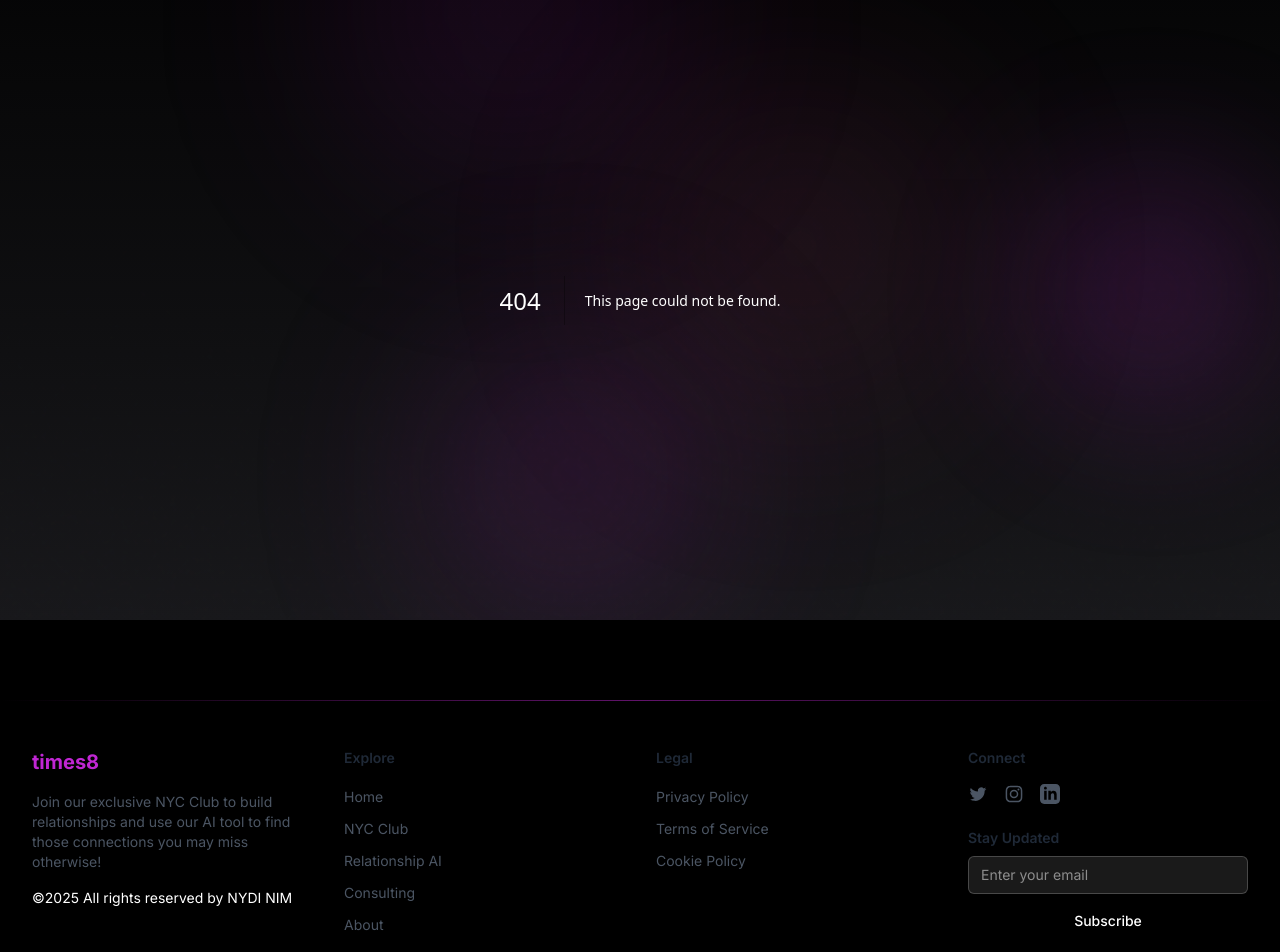
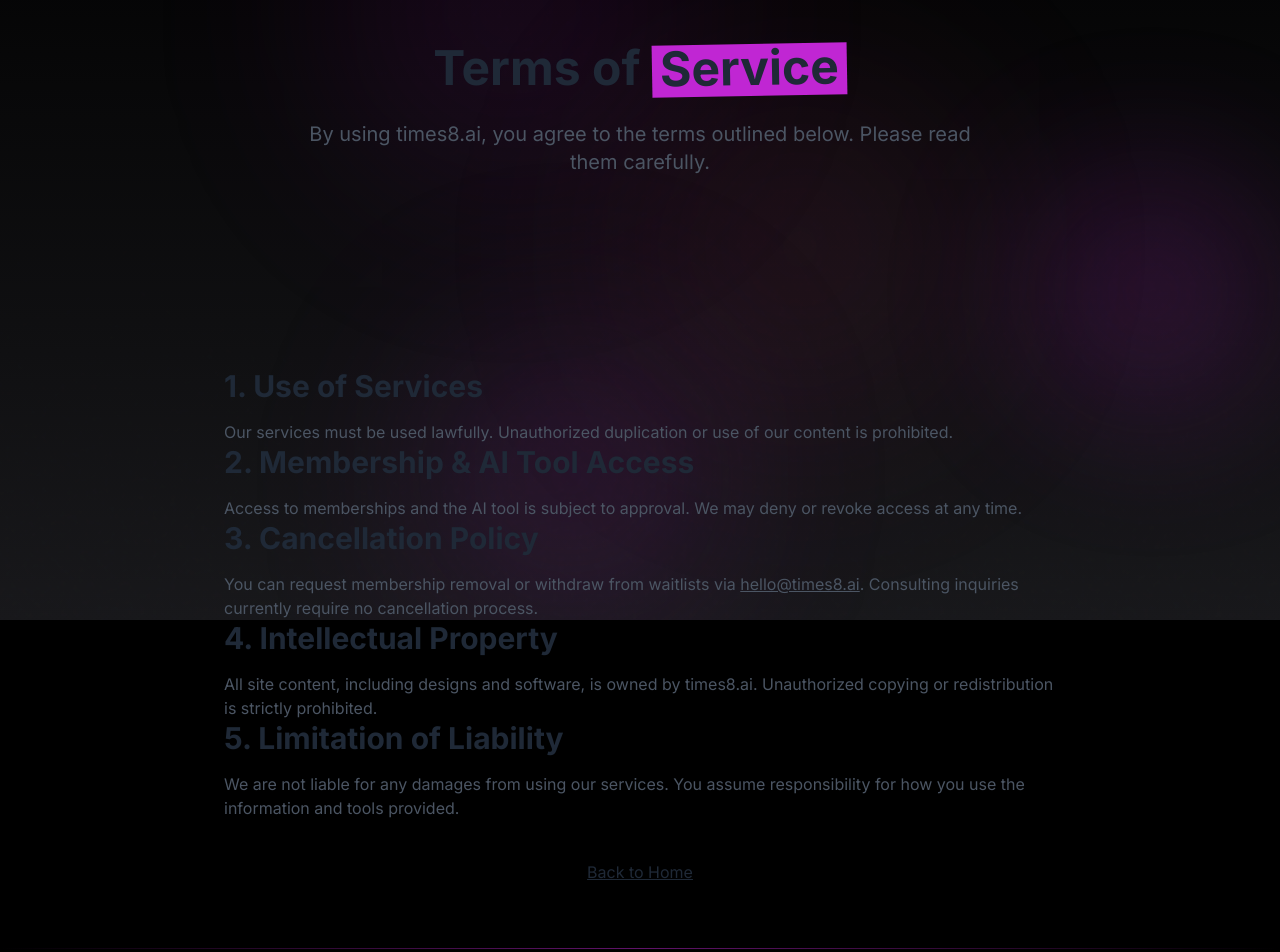
Before and after one commit to frederikeff/times8-landing, a Next.js app: page /terms in a window 1280 px wide. Before the commit this address had no page. Shown: the part 180-1132 px from the top of the page. Built offline with nearby package versions, Linux system fonts and the light colour scheme.

Commit message:
footer updates, testing and co

```diff
--- /dev/null
+++ b/src/app/cookies/page.tsx
@@ -0,0 +1,55 @@
+"use client";
+
+import React from 'react';
+import Link from 'next/link';
+
+export default function CookiePolicy() {
+  return (
+    <>
+      {/* Hero Section */}
+      <section className="pt-28 pb-16 md:pt-36 md:pb-20">
+        <div className="container">
+          <div className="text-center mb-12 max-w-4xl mx-auto">
+            <h1 className="text-4xl md:text-5xl font-bold mb-6 leading-tight text-adaptive">
+              Cookie <span className="bg-times8-purple px-2 pb-1 transform -rotate-1 inline-block">Policy</span>
+            </h1>
+            <p className="text-adaptive-secondary text-lg md:text-xl max-w-2xl mx-auto">
+              Understand how and why times8.ai uses cookies to enhance your browsing experience.
+            </p>
+          </div>
+        </div>
+      </section>
+
+      {/* Cookie Details */}
+      <section className="py-12 md:py-16">
+        <div className="container max-w-4xl mx-auto">
+          <div className="prose prose-lg dark:prose-invert max-w-none">
+            <h2 className="text-3xl font-bold mb-4 text-adaptive">1. What Are Cookies?</h2>
+            <p className="text-adaptive-secondary">
+              Cookies are small data files stored on your device to improve website functionality and track usage analytics.
+            </p>
+
+            <h2 className="text-3xl font-bold mb-4 text-adaptive">2. How We Use Cookies</h2>
+            <p className="text-adaptive-secondary">
+              We use essential cookies to ensure website functionality. Future analytics tools (e.g., Google Analytics) may require user consent via a cookie banner.
+            </p>
+
+            <h2 className="text-3xl font-bold mb-4 text-adaptive">3. Managing Cookies</h2>
+            <p className="text-adaptive-secondary">
+              You can manage or disable cookies through browser settings. Note that disabling essential cookies may affect website performance.
+            </p>
+
+            <h2 className="text-3xl font-bold mb-4 text-adaptive">4. Policy Updates</h2>
+            <p className="text-adaptive-secondary">
+              We will update this policy as new cookie technologies or tools are introduced.
+            </p>
+          </div>
+
+          <div className="text-center mt-10">
+            <Link href="/" className="underline text-adaptive">Back to Home</Link>
+          </div>
+        </div>
+      </section>
+    </>
+  );
+}
--- a/src/app/layout.tsx
+++ b/src/app/layout.tsx
@@ -16,6 +16,12 @@
 export const metadata: Metadata = {
   title: 'times8 - Your NYC Club + AI Relationship Companion',
   description: 'Join our exclusive NYC Club to build relationships and use our AI tool to find those connections you may miss otherwise!',
+  icons: {
+    // Standard favicon (can be .ico, .png, etc.)
+    icon: '/favicon.ico',
+    // Apple touch icon
+    apple: '/apple-touch-icon.png',
+  }
 };
 
 export default function RootLayout({
--- /dev/null
+++ b/src/app/privacy/page.tsx
@@ -0,0 +1,60 @@
+"use client";
+
+import React from 'react';
+import Link from 'next/link';
+
+export default function PrivacyPolicy() {
+  return (
+    <>
+      {/* Hero Section */}
+      <section className="pt-28 pb-16 md:pt-36 md:pb-20">
+        <div className="container">
+          <div className="text-center mb-12 max-w-4xl mx-auto">
+            <h1 className="text-4xl md:text-5xl font-bold mb-6 leading-tight text-adaptive">
+              Privacy <span className="bg-times8-purple px-2 pb-1 transform -rotate-1 inline-block">Policy</span>
+            </h1>
+            <p className="text-adaptive-secondary text-lg md:text-xl max-w-2xl mx-auto">
+              Learn how times8.ai collects, uses, and protects your personal data while using our services.
+            </p>
+          </div>
+        </div>
+      </section>
+
+      {/* Privacy Details */}
+      <section className="py-12 md:py-16">
+        <div className="container max-w-4xl mx-auto">
+          <div className="prose prose-lg dark:prose-invert max-w-none">
+            <h2 className="text-3xl font-bold mb-4 text-adaptive">1. Information We Collect</h2>
+            <p className="text-adaptive-secondary">
+              We collect your name, email address, personal preferences, and interests through newsletter subscriptions, club membership applications, and AI tool access requests.
+            </p>
+
+            <h2 className="text-3xl font-bold mb-4 text-adaptive">2. How We Use Your Information</h2>
+            <p className="text-adaptive-secondary">
+              Your data is used to send promotional and transactional emails, manage memberships, and process access requests to our services.
+            </p>
+
+            <h2 className="text-3xl font-bold mb-4 text-adaptive">3. Data Sharing</h2>
+            <p className="text-adaptive-secondary">
+              Data is shared exclusively with Resend and Airtable for communication and operational purposes. No additional third-party sharing occurs without your consent.
+            </p>
+
+            <h2 className="text-3xl font-bold mb-4 text-adaptive">4. Data Retention & Your Rights</h2>
+            <p className="text-adaptive-secondary">
+              We retain information as long as our services exist. You may access or request deletion of your data by contacting us at <a href="mailto:hello@times8.ai" className="underline">hello@times8.ai</a>.
+            </p>
+
+            <h2 className="text-3xl font-bold mb-4 text-adaptive">5. Updates</h2>
+            <p className="text-adaptive-secondary">
+              This policy may change over time. Updates will be reflected on this page with a new revision date.
+            </p>
+          </div>
+
+          <div className="text-center mt-10">
+            <Link href="/" className="underline text-adaptive">Back to Home</Link>
+          </div>
+        </div>
+      </section>
+    </>
+  );
+}
--- /dev/null
+++ b/src/app/terms/page.tsx
@@ -0,0 +1,60 @@
+"use client";
+
+import React from 'react';
+import Link from 'next/link';
+
+export default function TermsOfService() {
+  return (
+    <>
+      {/* Hero Section */}
+      <section className="pt-28 pb-16 md:pt-36 md:pb-20">
+        <div className="container">
+          <div className="text-center mb-12 max-w-4xl mx-auto">
+            <h1 className="text-4xl md:text-5xl font-bold mb-6 leading-tight text-adaptive">
+              Terms of <span className="bg-times8-purple px-2 pb-1 transform -rotate-1 inline-block">Service</span>
+            </h1>
+            <p className="text-adaptive-secondary text-lg md:text-xl max-w-2xl mx-auto">
+              By using times8.ai, you agree to the terms outlined below. Please read them carefully.
+            </p>
+          </div>
+        </div>
+      </section>
+
+      {/* Terms Details */}
+      <section className="py-12 md:py-16">
+        <div className="container max-w-4xl mx-auto">
+          <div className="prose prose-lg dark:prose-invert max-w-none">
+            <h2 className="text-3xl font-bold mb-4 text-adaptive">1. Use of Services</h2>
+            <p className="text-adaptive-secondary">
+              Our services must be used lawfully. Unauthorized duplication or use of our content is prohibited.
+            </p>
+
+            <h2 className="text-3xl font-bold mb-4 text-adaptive">2. Membership & AI Tool Access</h2>
+            <p className="text-adaptive-secondary">
+              Access to memberships and the AI tool is subject to approval. We may deny or revoke access at any time.
+            </p>
+
+            <h2 className="text-3xl font-bold mb-4 text-adaptive">3. Cancellation Policy</h2>
+            <p className="text-adaptive-secondary">
+              You can request membership removal or withdraw from waitlists via <a href="mailto:hello@times8.ai" className="underline">hello@times8.ai</a>. Consulting inquiries currently require no cancellation process.
+            </p>
+
+            <h2 className="text-3xl font-bold mb-4 text-adaptive">4. Intellectual Property</h2>
+            <p className="text-adaptive-secondary">
+              All site content, including designs and software, is owned by times8.ai. Unauthorized copying or redistribution is strictly prohibited.
+            </p>
+
+            <h2 className="text-3xl font-bold mb-4 text-adaptive">5. Limitation of Liability</h2>
+            <p className="text-adaptive-secondary">
+              We are not liable for any damages from using our services. You assume responsibility for how you use the information and tools provided.
+            </p>
+          </div>
+
+          <div className="text-center mt-10">
+            <Link href="/" className="underline text-adaptive">Back to Home</Link>
+          </div>
+        </div>
+      </section>
+    </>
+  );
+}
--- a/src/components/layout/Footer.tsx
+++ b/src/components/layout/Footer.tsx
@@ -76,7 +76,7 @@
               Join our exclusive NYC Club to build relationships and use our AI tool to find those connections you may miss otherwise!
             </p>
             <p className="text-adaptive-secondary/70 text-sm mt-4">
-              ©2025 All rights reserved by NYDI NIM
+              ©2025 All rights reserved by NxtOf NRM
             </p>
           </div>
 
@@ -118,22 +118,10 @@
           <div className="col-span-1">
             <h3 className="text-sm font-semibold mb-4 text-adaptive">Connect</h3>
             <div className="flex space-x-4 mb-6">
-              {/* Twitter */}
-              <a
-                href="https://twitter.com"
-                target="_blank"
-                rel="noopener noreferrer"
-                className="text-adaptive-secondary hover:text-times8-purple transition-colors duration-200"
-                aria-label="Twitter"
-              >
-                <svg className="h-5 w-5" fill="currentColor" viewBox="0 0 24 24">
-                  <path d="M8.29 20.251c7.547 0 11.675-6.253 11.675-11.675 0-.178 0-.355-.012-.53A8.348 8.348 0 0022 5.92a8.19 8.19 0 01-2.357.646 4.118 4.118 0 001.804-2.27 8.224 8.224 0 01-2.605.996 4.107 4.107 0 00-6.993 3.743 11.65 11.65 0 01-8.457-4.287 4.106 4.106 0 001.27 5.477A4.072 4.072 0 012.8 9.713v.052a4.105 4.105 0 003.292 4.022 4.095 4.095 0 01-1.853.07 4.108 4.108 0 003.834 2.85A8.233 8.233 0 012 18.407a11.616 11.616 0 006.29 1.84" />
-                </svg>
-              </a>
 
               {/* Instagram */}
               <a
-                href="https://instagram.com"
+                href="https://www.instagram.com/times8_nyc"
                 target="_blank"
                 rel="noopener noreferrer"
                 className="text-adaptive-secondary hover:text-times8-purple transition-colors duration-200"
@@ -146,7 +134,7 @@
 
               {/* LinkedIn */}
               <a
-                href="https://linkedin.com"
+                href="https://www.linkedin.com/company/times8"
                 target="_blank"
                 rel="noopener noreferrer"
                 className="text-adaptive-secondary hover:text-times8-purple transition-colors duration-200"
```
Also changed, not shown: 1 other file (tests, documents, lock files or other folders).
